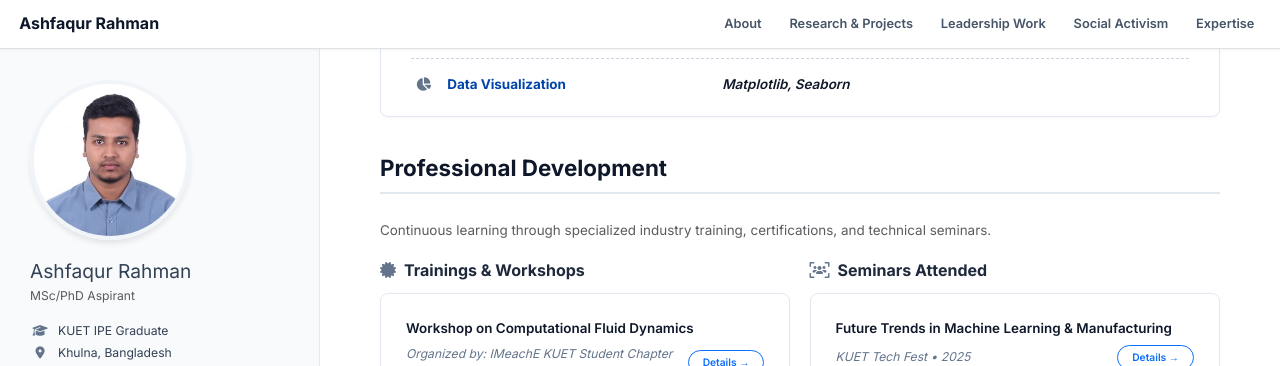
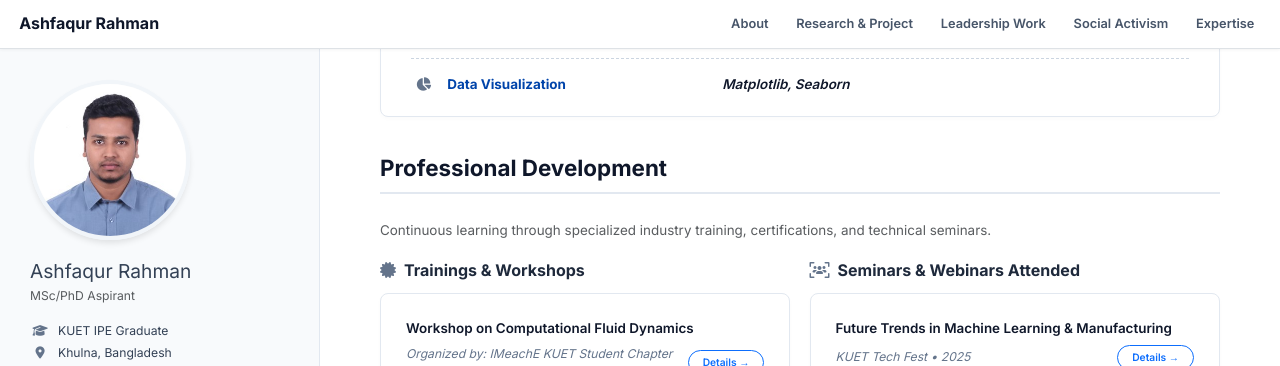
Before and after one commit to AshfaqurRahman99/AshfaqurRahman99.github.io, a Jekyll site: the page index.html, which Jekyll copies as it is, in a window 1280 px wide and 900 px high, scrolled down 2016 px. Shown: the top 366 px of the window. Built offline with Jekyll 4.4.1, drawn with Linux system fonts in a browser that asks for light colours; a style sheet for code colours, icons or effects is not loaded.

Commit message:
Update index.html

```diff
--- a/index.html
+++ b/index.html
@@ -639,7 +639,7 @@
             <ul class="navbar-nav ms-auto">
                 <li class="nav-item"><a class="nav-link" href="#about">About</a></li>
                 <!-- <li class="nav-item"><a class="nav-link" href="#education">Education</a></li> -->
-                <li class="nav-item"><a class="nav-link" href="#research">Research & Projects</a></li>
+                <li class="nav-item"><a class="nav-link" href="#research">Research & Project</a></li>
                 <li class="nav-item"><a class="nav-link" href="#leadership">Leadership Work</a></li>
                 <li class="nav-item"><a class="nav-link" href="#social-activism">Social Activism</a></li>
                 <li class="nav-item"><a class="nav-link" href="#expertise">Expertise</a></li>
@@ -747,7 +747,7 @@
                             School, Khulna</a></div>
                 </div>
 
-            <!-- Research & Projects  -->
+            <!-- Research & Project  -->
             <h2 id="research" class="section-title">Research & Projects</h2>
 
             <ul>
@@ -990,7 +990,7 @@
                             <div class="col-lg-6 col-md-12">
                                 <h3 class="mb-3" style="font-size: 1.25rem; font-weight: 700; color: #1e293b;">
                                     <i class="fa-solid fa-users-viewfinder"
-                                        style="color: #64748b; margin-right: 8px;"></i>Seminars Attended
+                                        style="color: #64748b; margin-right: 8px;"></i>Seminars & Webinars Attended
                                 </h3>
                                 <div class="content-box h-100 mb-0 d-flex flex-column" style="padding: 25px;">
 
```
